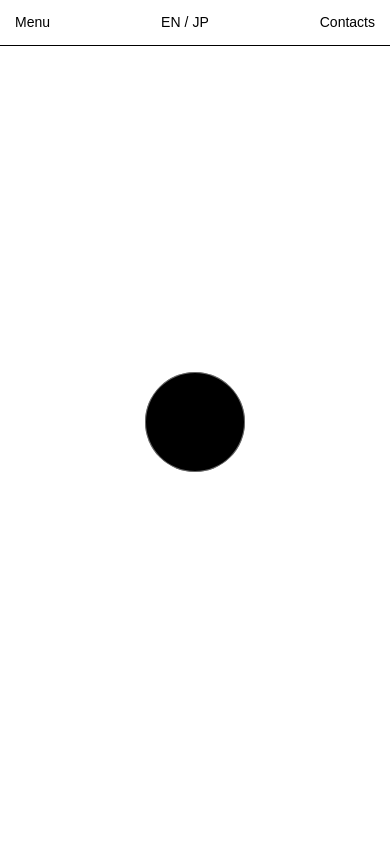
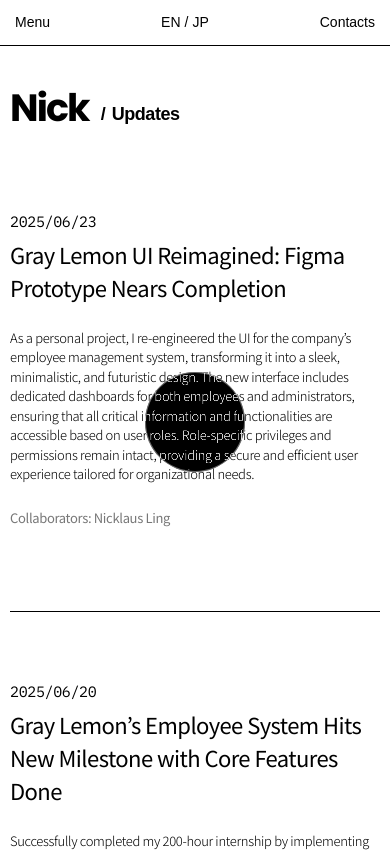
Before and after one commit to mnsling/portfolio_v1, a React (Vite) app: page /updates in a window 390 px wide. Shown: the top 852 px of the page. Built offline with nearby package versions, Linux system fonts and the light colour scheme; a web font is replaced by a local one.

Commit message:
responsive updates page

```diff
--- a/src/components/data/updatesdata.jsx
+++ b/src/components/data/updatesdata.jsx
@@ -2,83 +2,75 @@
 
 export const updatesData = [
   {
-    date: "2025/03/28",
+    date: "2025/06/23",
     title: "Gray Lemon UI Reimagined: Figma Prototype Nears Completion",
-    description: "A retro-futuristic overhaul of the Gray Lemon Employee Platform crafted in Figma. Features high-contrast visuals and micro-interactions for a neon-lit user experience.",
-    collaborators: ["Kai Takahashi", "Elise Tron"],
+    description: "As a personal project, I re-engineered the UI for the company’s employee management system, transforming it into a sleek, minimalistic, and futuristic design. The new interface includes dedicated dashboards for both employees and administrators, ensuring that all critical information and functionalities are accessible based on user roles. Role-specific privileges and permissions remain intact, providing a secure and efficient user experience tailored for organizational needs.",
+    collaborators: ["Nicklaus Ling"],
     github: "https://github.com/neonvelocity/gl-ui",
     website: "https://graylemon-ui.com"
   },
   {
-    date: "2025/02/17",
+    date: "2025/06/20",
     title: "Gray Lemon’s Employee System Hits New Milestone with Core Features Done",
-    description: "A futuristic employee management platform for Gray Lemon, merging modular UI, streamlined user flows, and robust data visualization.",
-    collaborators: ["Orion Lee", "Miko Nova"],
+    description: "Successfully completed my 200-hour internship by implementing core features, including advanced calendar enhancements to display clock-in and clock-out statuses across all user roles. Additionally, conducted in-depth research on integrating Microsoft Graph API to enable seamless synchronization between the system’s calendar and external services, expanding the platform’s interoperability and feature set.",
+    collaborators: ["Nicklaus Ling", "Andrew Tan", "Nikkita Yee", "Zuleika Yee"],
     github: "https://github.com/cosmoflow/glems",
     website: "https://graylemon.com/ems"
   },
   {
-    date: "2024/11/04",
+    date: "2025/04/29",
+    title: "CALA App Prototype Ready: UI for Calamansi Disease Detection Completed",
+    description: "Designed the UI for our thesis capstone project, which centers on developing a mobile app for calamansi leaf disease detection. I created a gamified interface where users can scan a leaf to identify diseases and unlock corresponding information, adding an engaging and interactive layer to the diagnostic experience before moving on to the full app implementation.",
+    collaborators: ["Nicklaus Ling", "Ram Nacar", "Jose Idpan"],
+    github: "https://github.com/biovista/cala-detection",
+    website: "https://biovista.app"
+  },
+  {
+    date: "2025/04/27",
     title: "Officially Onboarded as an Intern at Gray Lemon Tech.",
-    description: "A minimal yet vibrant portfolio reflecting a digital artist’s journey, blending retro synth aesthetics with modern web performance.",
-    collaborators: ["Solo Project"],
+    description: "I was accepted as an intern at a company and received a preliminary task before officially starting next week. In preparation, I’m diving into their tech stack, exploring a codebase built with React.js, Node.js, Express, and Prisma, to get familiar with their development workflow and architecture.",
+    collaborators: ["..."],
     github: "https://github.com/atlasrise/portfolio",
     website: "https://nick-portfolio.com"
   },
   {
-    date: "2025/01/15",
-    title: "CALA App Prototype Ready: UI for Calamansi Disease Detection Completed",
-    description: "A futuristic mobile prototype in Figma detecting calamansi leaf diseases using AI-driven models. Designed with vibrant botanical color palettes.",
-    collaborators: ["Lara Quasar", "Vince Pulse"],
-    github: "https://github.com/biovista/cala-detection",
-    website: "https://biovista.app"
-  },
-  {
-    date: "2025/05/02",
+    date: "2025/02/28",
     title: "UI/UX Creators Rock IT Week with Minecraft Companion App",
-    description: "An upcoming merge of frontend and backend systems for Gentle Monster’s digital showcase, bridging seamless animations and robust APIs.",
-    collaborators: ["Nico Wave", "Aria Circuit"],
+    description: " Led the team and designed a sleek, ultra-minimalistic companion app for Minecraft, focusing on clean UI and streamlined user experience. Built a fully functional prototype in Figma within a single day. Judges noted the design was perhaps too minimalistic for gaming standards, but it showcased rapid prototyping skills and modern UX practices for mobile app interfaces and won 2nd runner up.",
+    collaborators: ["Nicklaus Ling", "Francis Oriel", "Jose Idpan"],
     github: "https://github.com/quantumthreads/gm-integration",
     website: "https://gentlemonster-tech.com"
   },
   {
     date: "2024/10/21",
-    title: "Gentle Monster Project Preps for Frontend-Backend Integration",
-    description: "A sleek Figma prototype for Gentle Monster, fusing kinetic typography and bold color transitions in a hyper-modern digital storefront.",
-    collaborators: ["Zion Flux"],
+    title: "Gentle Monster Frontend Deployed Backend Integration in Progress",
+    description: "Brought my Figma UI prototype to life by developing the full frontend using React.js and Tailwind CSS. Implemented all key features and pages, including the product catalog, detail views, and a functional cart system. The next phase involves backend and database integration to power dynamic data and transactions. Stay tuned for updates.",
+    collaborators: ["Nicklaus Ling"],
     github: "https://github.com/hyperview/gm-figma",
     website: "https://gentlemonster-figma.com"
   },
   {
-    date: "2024/09/05",
+    date: "2024/12/26",
     title: "Gentle Monster UI Prototype Designed for Modern Digital Experience",
-    description: "A modern POS and inventory app featuring real-time analytics and a neon-themed dashboard for retail businesses.",
-    collaborators: ["Mira Neon", "Jett Pulse"],
+    description: "I designed a custom minimalistic website for the iconic brand Gentle Monster, my first full web project built in Figma. I explored advanced prototyping, micro-interactions, and smooth animations to achieve a modern, tech-driven yet minimal aesthetic, blending sleek visuals with an engaging user experience.",
+    collaborators: ["Nicklaus Ling"],
     github: "https://github.com/digitrack/4u-pos",
     website: "https://4upos.com"
   },
   {
-    date: "2024/08/14",
+    date: "2024/12/09",
     title: "4U POS & Inventory System Rolls Out Updated Interface and Features",
-    description: "A full-stack web system for Ateneo’s CS library management, with futuristic UI designs and advanced search capabilities.",
-    collaborators: ["Ken Astro", "Valerie Byte"],
+    description: "Developed a POS and inventory management system for 4U Grocery using full-stack technologies. The system includes features for adding and updating products in the inventory, seamless integration with POS scanner hardware for efficient product transactions, and comprehensive reporting tools for sales and cash summaries.",
+    collaborators: ["Nicklaus Ling", "George Balungay", "Daniel Gallego"],
     github: "https://github.com/codelibra/addu-cs-lib",
     website: "https://adducslibrary.com"
   },
   {
-    date: "2024/07/01",
-    title: "SYNTHEX : Ateneo CS Library UI Design",
-    description: "Ateneo CS Library Full-Stack Build Progressing Toward Deployment",
-    collaborators: ["Solo Project"],
+    date: "2024/05/18",
+    title: "CS3246 // Ateneo CS Library Catalog Web Application Development",
+    description: "An intuitive full-stack web app designed to modernize book borrowing at the Ateneo CS Library. Students can easily borrow and return books online while admins have full control to monitor activity, flag overdue or damaged returns, and manage user fines seamlessly. This platform brings convenience, accountability, and a touch of tech to the library experience.",
+    collaborators: ["Nicklaus Ling", "Aldous Omictin", "Daniel Gallego"],
     github: "https://github.com/synthex/addu-ui",
     website: "https://addu-ui.com"
   },
-  {
-    date: "2023/12/12",
-    title: "PIXELLAUNCH : My First Website Design",
-    description: "Ateneo Library UI Mockups Finalized for Upcoming Integration",
-    collaborators: ["Solo Project"],
-    github: "https://github.com/pixellaunch/first-site",
-    website: "https://myfirstwebsite.com"
-  }
 ];
--- a/src/pages/updates.jsx
+++ b/src/pages/updates.jsx
@@ -1,9 +1,52 @@
 import React from 'react'
+import { Link } from 'react-router-dom'
+import { motion } from 'framer-motion'
+import { updatesData } from '../components/data/updatesdata'
 
-const updates = () => {
+const Updates = () => {
   return (
-    <div>updates</div>
+    <motion.div
+      initial={{ opacity: 0, y: 0 }}
+      animate={{ opacity: 1, y: -20 }}
+      exit={{ opacity: 0, y: -20 }}
+      transition={{ duration: 0.5 }}
+    >
+      <div className='w-full flex pt-[110px] md:px-[40px] md:justify-center'>
+        <div className='w-full xl:w-[70%] flex flex-col gap-20 md:gap-40 px-[10px]'>
+          <div className='w-full h-fit flex items-end'>
+            <Link to="/" className='text-[38px] font-poppins font-bold tracking-tighter leading-9'>
+              Nick
+            </Link>
+            <p className='font-ibm font-bold text-[18px] leading-6 ml-[12px] mr-[6px]'>/</p>
+            <p className='font-ibm font-bold text-[18px] leading-6 tracking-tight'>Updates</p>
+          </div>
+          <div className='flex flex-col gap-16 pb-[70px]'>
+            {updatesData.map((update, index) => (
+              <div key={index} className='flex flex-col gap-3'>
+                <div className='flex flex-col gap-1 md:flex-row md:gap-10'>
+                  <p className='text-[15px] font-ibmmono tracking-tight pt-[5px]'>
+                    {update.date}
+                  </p>
+                  <div className='w-full flex flex-col gap-1 pb-[70px] border-b border-black'>
+                    <h1 className='text-[22px] font-noto tracking-tight mb-[14px]'>
+                      {update.title}
+                      <p className='text-[13px] md:text-[16px] font-noto font-light tracking-tight mt-[24px]'>
+                        {update.description}
+                      </p>
+                      <p className='text-[13px] md:text-[16px] text-[#777777] font-noto tracking-tight mt-[24px]'>
+                        Collaborators: {update.collaborators.join(', ')}
+                      </p>
+                    </h1>
+                  </div>
+                </div>
+              </div>
+            ))}
+          </div>
+
+        </div>
+      </div>
+    </motion.div>
   )
 }
 
-export default updates
+export default Updates
```
